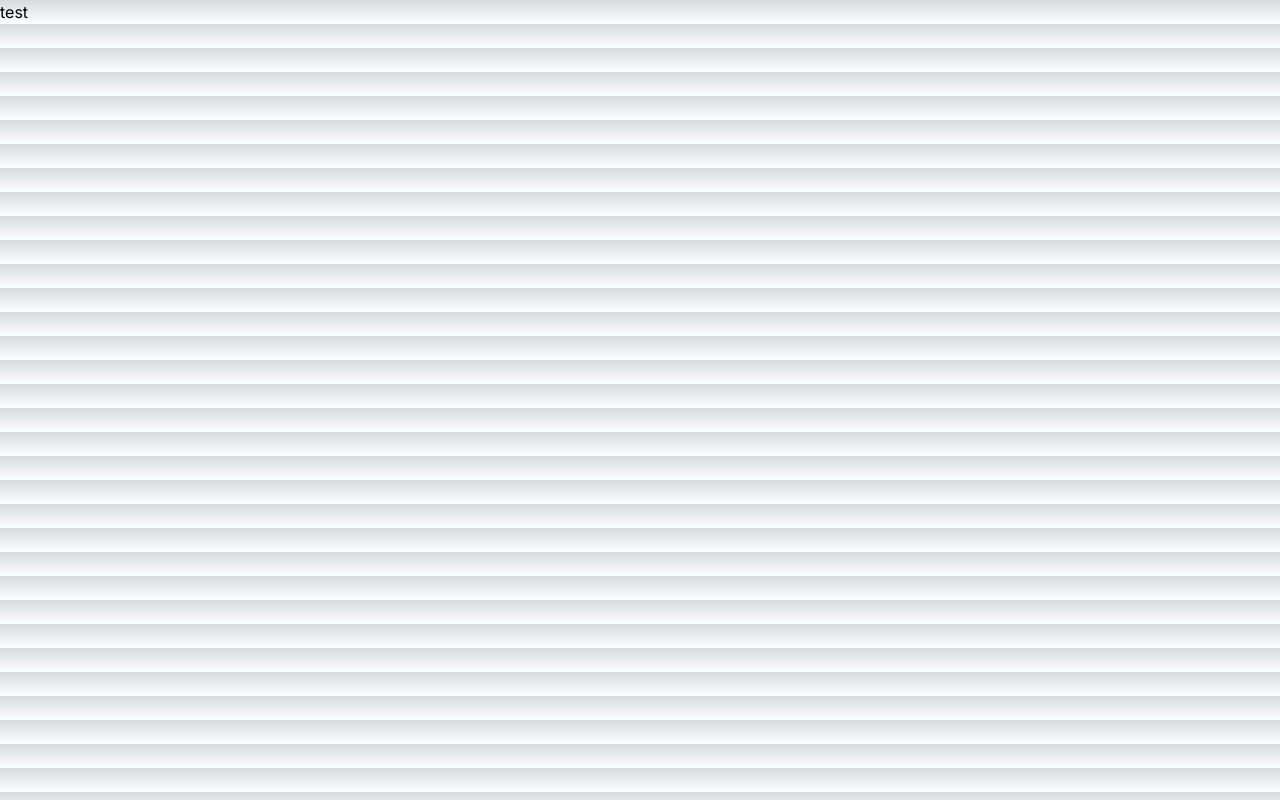
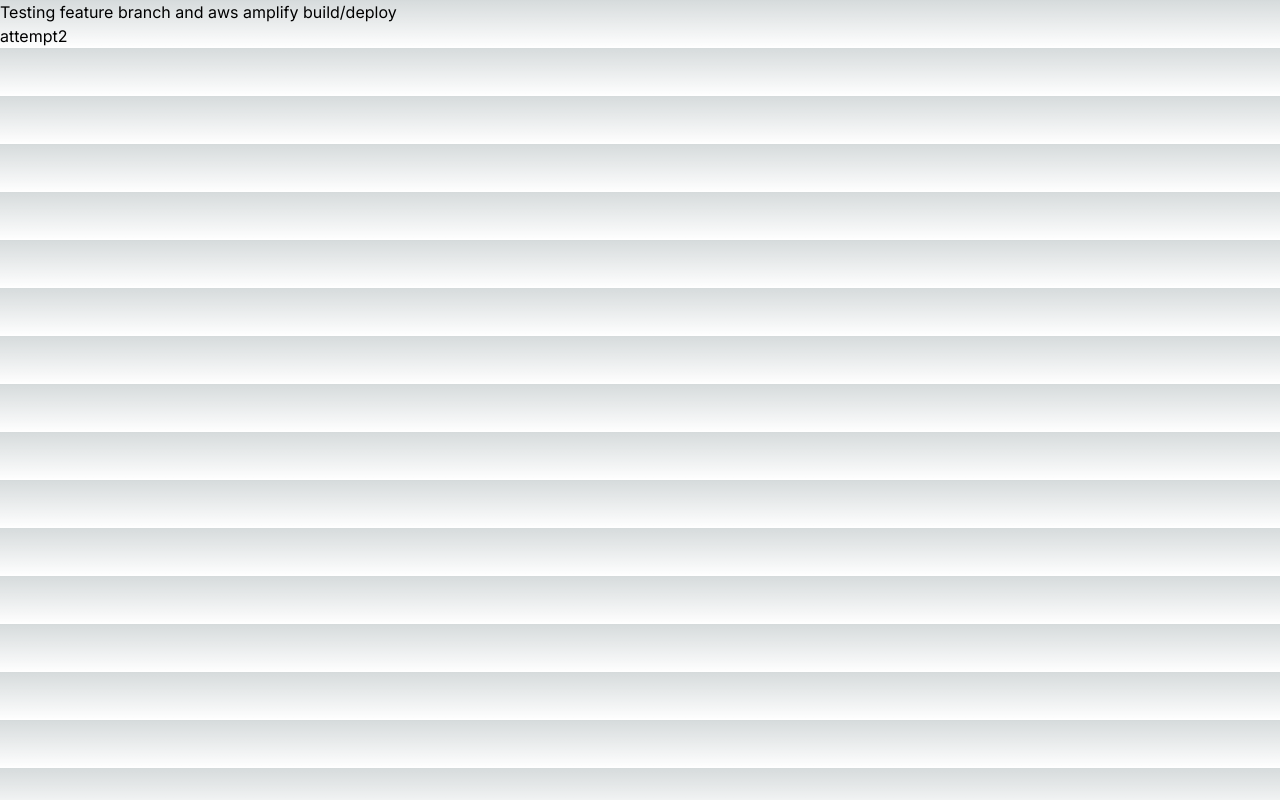
Before and after one commit to peter-biz/RyanCompanyPNWmap, a Next.js app in the folder pnw-map/: page / in a window 1280 px wide. Built offline with nearby package versions, Linux system fonts and the light colour scheme.

Commit message:
attempting to web host

```diff
--- a/pnw-map/app/page.tsx
+++ b/pnw-map/app/page.tsx
@@ -1,7 +1,27 @@
 
+/*This is an app that will display a map of the PNW Hammond Campus and will be interactable.
+The map will be able to display the following:
+- Buildings
+- Parking Lots
+- Roads surrounding the campus
+- Points of interest, (bell tower, etc.)
+- Campus boundaries
 
+Features:
+- Zoom in and out
+- Search for buildings and rooms
+- Click on buildings to display information
+- Dragability
+- Display of current location(roughly)
+
+*/
+
+//Trying to decide if im gonna draw that map or use a png of the map and overlay the features on top of it.
 export default function Home() {
   return (
-    <p>test</p>
+    <>
+      <h1> Testing feature branch and aws amplify build/deploy</h1>
+      <h2>attempt2</h2>
+    </>
   );
 }
```
